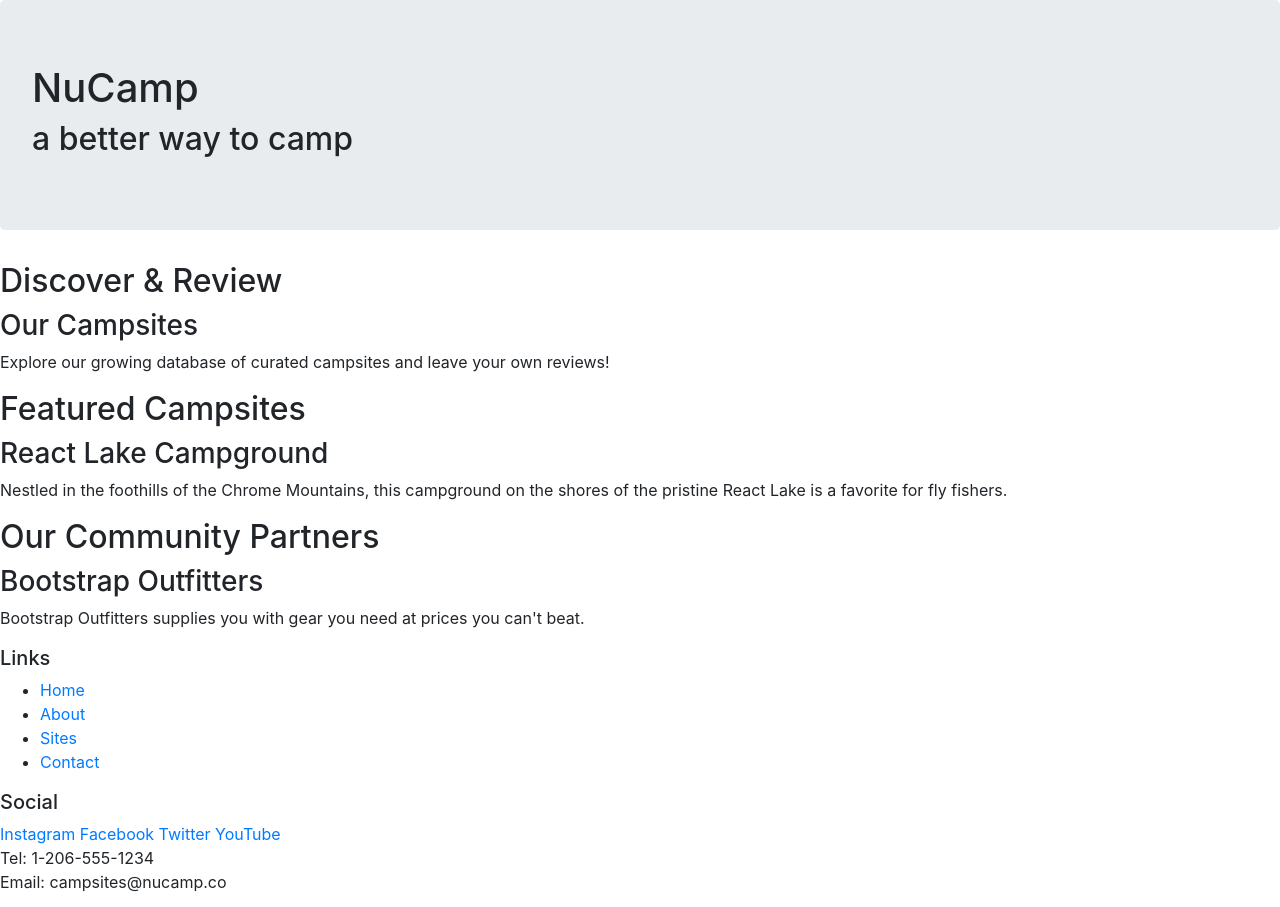
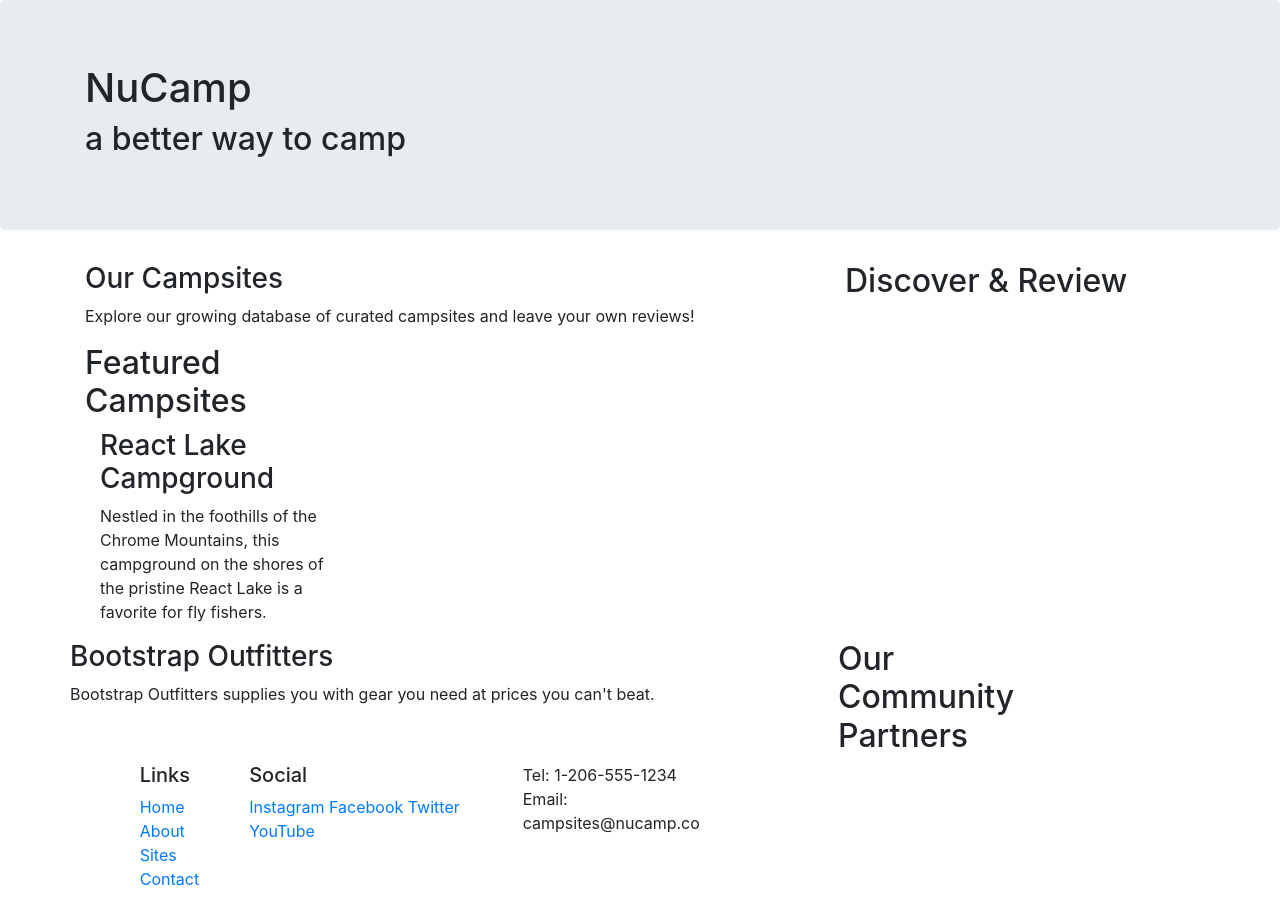
Before and after one commit to sanmichukwuka/Mbootstrap, a website: page index.html in a window 1280 px wide. Drawn offline with nearby package versions, Linux system fonts and the light colour scheme.

Commit message:
Bootstrap Grid

```diff
--- a/index.html
+++ b/index.html
@@ -14,51 +14,69 @@
 
 <body>
 
-    <header>
-        <div class="jumbotron">
+    <header class="jumbotron">
+        <div class="container">
+            <div class="row">
+                <div class="col">
                      <h1>NuCamp</h1>
                      <h2>a better way to camp</h2>
                 </div>
+            </div>
+        </div>
     </header>
-    <div>
+    <div class="container">
+        <div class="row">
+            <div class="col-sm-4 order-sm-last col_md_3">
                  <h2>Discover & Review</h2>
+        </div>
+        <div class="col">
              <h3>Our Campsites</h3>
              <p>Explore our growing database of curated campsites and leave your own reviews!</p>
         </div>
+    </div>
 
-    <div>
+    <div class="row">
+        <div class="col-sm-4 col-md-3">
               <h2>Featured Campsites</h2>
+        <div class="col">
                <h3>React Lake Campground</h3>
                <p>Nestled in the foothills of the Chrome Mountains, this campground on the shores of the pristine React Lake is a favorite for fly fishers.</p>
         </div>
+    </div>
 
-    <div>
+    <div class="row">
+        <div class="col-sm-4 order-sm-last col-md-3">
               <h2>Our Community Partners</h2>
+        </div>
+        <div class="col">
              <h3>Bootstrap Outfitters</h3>
              <p>Bootstrap Outfitters supplies you with gear you need at prices you can't beat.</p>
         </div>
+    </div>
 
     <footer>
-        <div>
+        <div class="container">
+            <div class="row">
+                <div class="col-4 col-sm-2 offset-1">
                      <h5>Links</h5>
-            <ul>
-                <li><a href="#">Home</a></li>
-                <li><a href="#">About</a></li>
-                <li><a href="#">Sites</a></li>
-                <li><a href="#">Contact</a></li>
+                     <ul class="list-unstyled">
+                         <li> <a href="#">Home</a></li>
+                         <li> <a href="#">About</a></li>
+                         <li> <a href="#">Sites</a></li>
+                         <li> <a href="#">Contact</a></li>
                      </ul>
         </div>
-        <div>
+        <div class="col-6 col-sm-5">
             <h5>Social</h5>
             <a href="http://instagram.com/">Instagram</a>
             <a href="http://facebook.com/">Facebook</a>
             <a href="http://twitter.com/">Twitter</a>
             <a href="http://youtube.com/">YouTube</a>
         </div>
-        <div>
-            <div>
+            <div class="col-sm-4">
                 Tel: 1-206-555-1234<br />
                 Email: campsites@nucamp.co
+            </div>
         </div>
         </footer>
     <!-- jQuery must come first, then Popper.js, then the Bootstrap JavaScript plugins.-->
```
Lines whose indentation alone changed are shown as unchanged.
